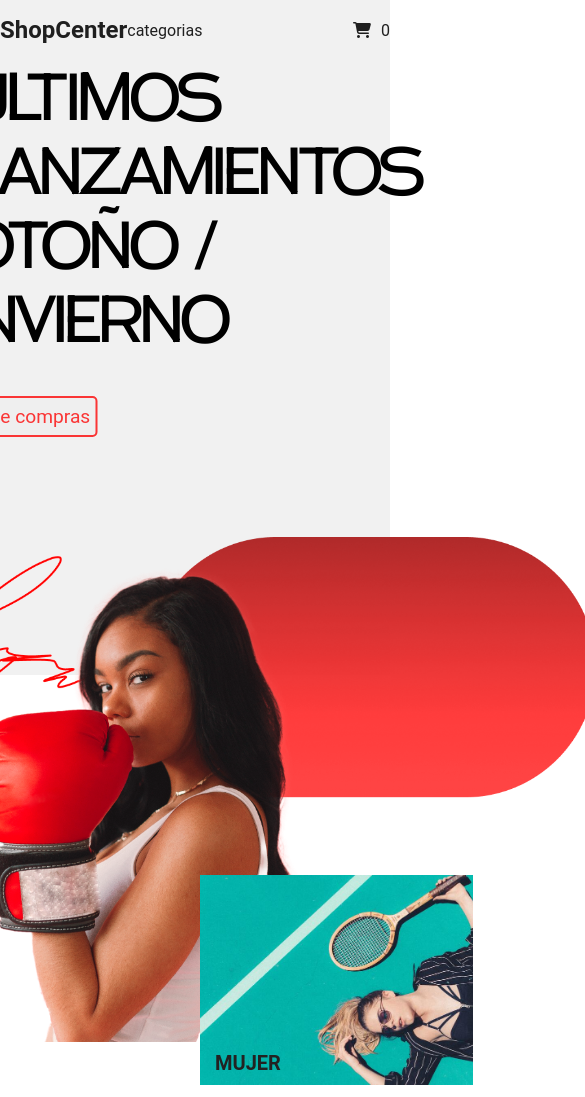
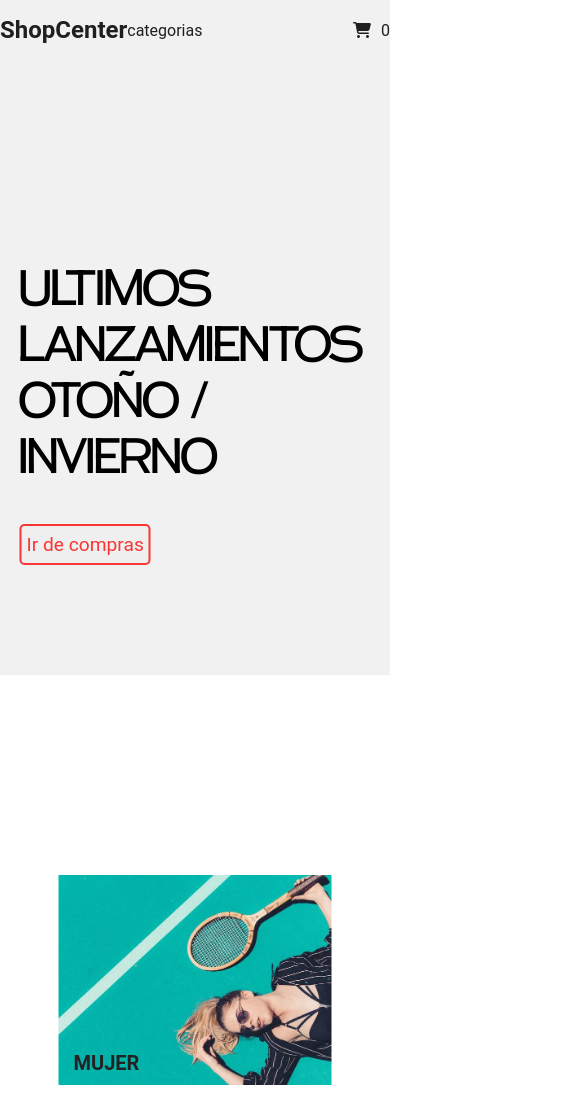
Before and after one commit to tomas-sa/shopping, a plain HTML site: page shopping site/index.html in a window 390 px wide. Shown: the top 1097 px of the page, 585 px wide, since content can reach past the window. Drawn offline with Linux system fonts and the light colour scheme.

Commit message:
responsive 2

```diff
--- a/shopping site/index.css
+++ b/shopping site/index.css
@@ -31,6 +31,7 @@ html{
     width: 100%;
     height: 80vh;
     background-color: #f1f1f1;
+    overflow: hidden;
 }
 .hero-container{
     width: 90%;
@@ -42,8 +43,9 @@ html{
     display: flex;
     align-items: center;
     justify-content: space-between;
+
 }
-#woman{
+.woman{
     width: 800px;
     position: absolute;
     left: +800px;
@@ -91,8 +93,11 @@ a{
     padding: 7px 5px;
 }
 .categorias {
-    margin-left: 200px;
+    /* margin-left: 200px; */
     display: grid;
+    position: absolute;
+    left: 50%;
+    transform: translateX(-50%);
     grid-template-columns: repeat(6, 1fr);
     grid-auto-rows: 210px;
     gap: 15px;
@@ -198,11 +203,20 @@ a{
     .item-1, .item-2, .item-3, .item-4, .item-5, .item-6, .item-7{
         grid-column: span 6;
     }
-    #woman{
+    .woman{
         position: initial;
     }
     .hero-container{
         flex-direction: column;
         gap: 100px;
     }
+    #mujer1{
+        display: none;
+    }
+    #header{
+        font-size: 3rem;
+    }
+    .section-one{
+        padding-top: 200px;
+    }
 }
--- a/shopping site/index.html
+++ b/shopping site/index.html
@@ -31,7 +31,8 @@
                         <!-- <button class="btn">More</button> -->
                     </div>
                 </div>
-                <img id="woman" src="images/Group 3.png" alt="">
+                <img class="woman" id="mujer1" src="images/Group 3.png" alt="">
+                <!-- <img class="woman" id="mujer2" src="images/Group 5.png" alt=""> -->
             </div>
         </div>
         <!-- <img id="wave" src="images/wave.svg" alt=""> -->
```
Also changed, not shown: shopping site/images/Group 5.png (added).
